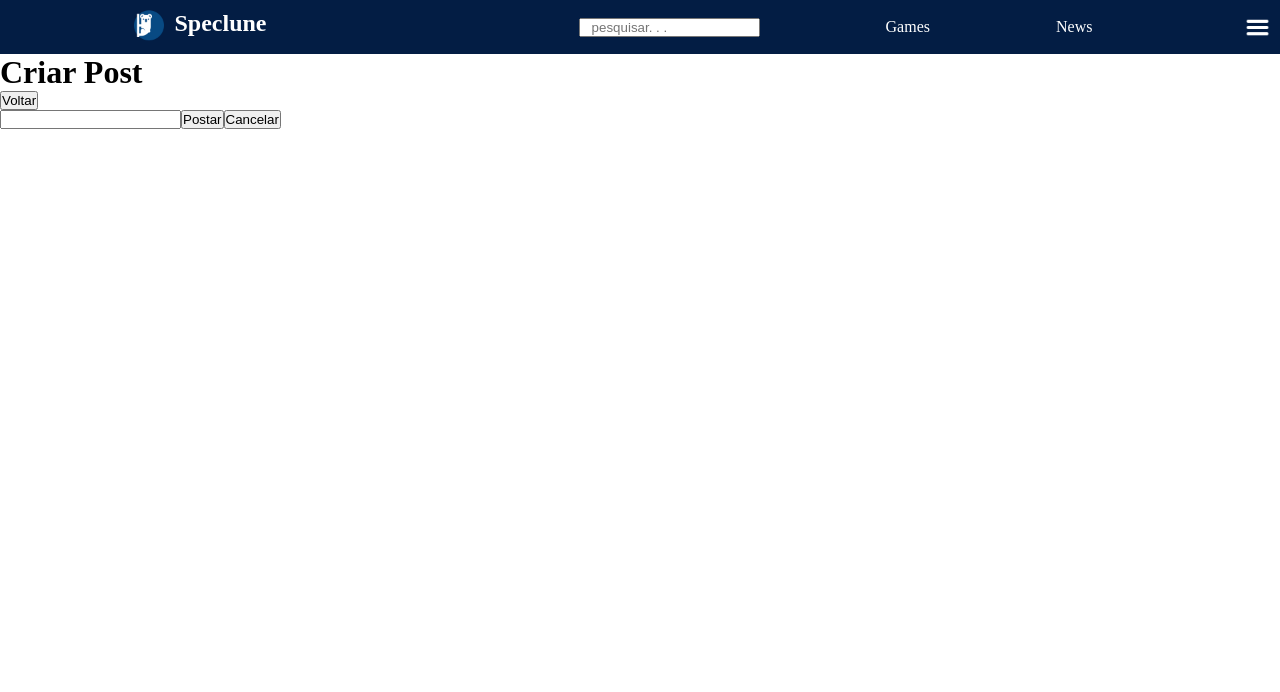
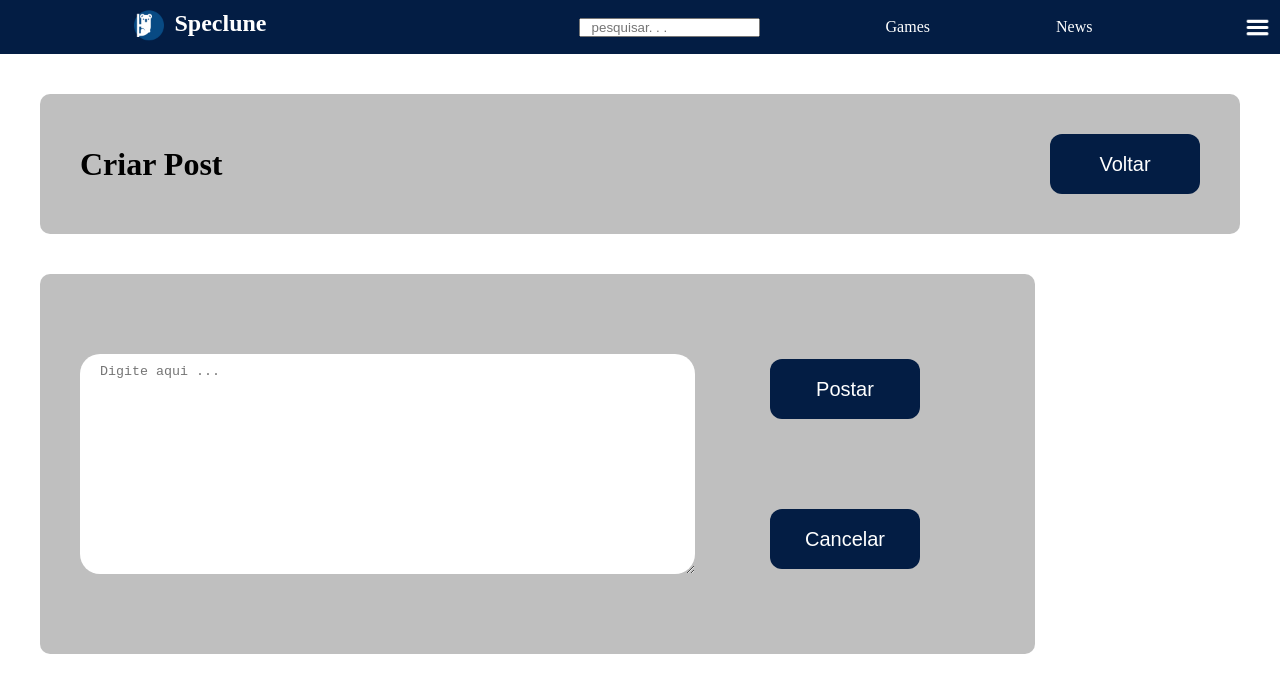
Before and after one commit to flavin-jr/ess-forum-app-speclune, an Angular app in the folder gui/ta-gui/: page /my_posts in a window 1280 px wide. Both pictures are taken after a click on the button "Criar Post". Shown: the top 692 px of the page. Built offline with nearby package versions, Linux system fonts and the light colour scheme.

Commit message:
estilizacao do componente myposts

```diff
--- a/gui/ta-gui/src/app/myposts/myposts.component.css
+++ b/gui/ta-gui/src/app/myposts/myposts.component.css
@@ -0,0 +1,70 @@
+html{
+    padding: 40px;
+}
+.container{
+
+    display: flex;
+    align-items: center;
+    justify-content: space-between;
+    background-color: rgba(128, 128, 128, 0.5);
+    border-radius: 10px;
+    padding: 40px;
+
+}
+
+button{
+    background-color: #031D44;
+    color: white;
+    border: none;
+    border-radius: 12px;
+    width: 150px;
+    height: 60px;
+    font-size: 20px;
+    cursor: pointer;
+}
+
+.container-input{
+    display: flex;
+    flex-direction: column;
+    position: relative;
+}
+.container-back{
+    display: flex;
+    align-items: center;
+    justify-content: space-between;
+    background-color: rgba(128, 128, 128, 0.5);
+    border-radius: 10px;
+    padding: 40px;
+}
+
+.post-container{
+    display: flex;
+    align-items: center;
+    justify-content: space-between;
+    background-color: rgba(128, 128, 128, 0.5);
+    border-radius: 10px;
+    position: absolute;
+    top: 180px;
+    padding: 40px;
+
+
+
+}
+.post-container textarea{
+    text-align: left;
+    border: none;
+    border-radius: 20px;
+    height: 200px;
+    padding: 10px 20px;
+}
+
+.btn-container{
+    width: 300px;
+    height: 300px;
+    display: flex;
+    flex-direction: column;
+    align-items: center;
+    justify-content: space-around;
+
+
+}
--- a/gui/ta-gui/src/app/myposts/myposts.component.html
+++ b/gui/ta-gui/src/app/myposts/myposts.component.html
@@ -1,19 +1,24 @@
 <html>
 <div class="container" *ngIf="!(createPost)">
     <h1>Meus Posts</h1>
-        <div class="container-btn">
+
     <button (click)="toglleCreatePost()">Criar Post</button>
-        </div>
+
 </div>
 
 <div class="container-input" *ngIf="createPost">
     <div class="container-back">
         <h1>Criar Post</h1>
-            <button>Voltar</button>
+        <button (click)="toglleCreatePost()">Voltar</button>
 
     </div>
-        <input type="text">
+    <div class="post-container">
+        <textarea name="post" id="post" cols="70" rows="16" placeholder="Digite aqui ..."></textarea>
+        <div class="btn-container">
             <button>Postar</button>
             <button>Cancelar</button>
         </div>
+    </div>
+</div>
+
 </html>
```
Lines whose indentation alone changed are shown as unchanged.
